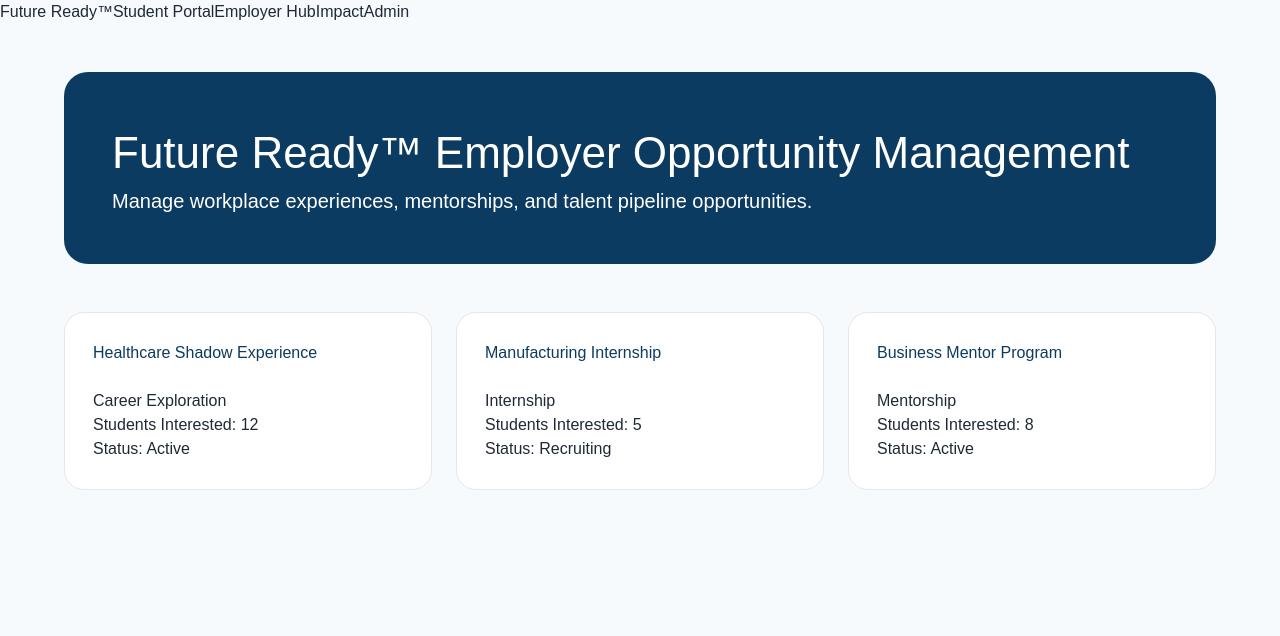
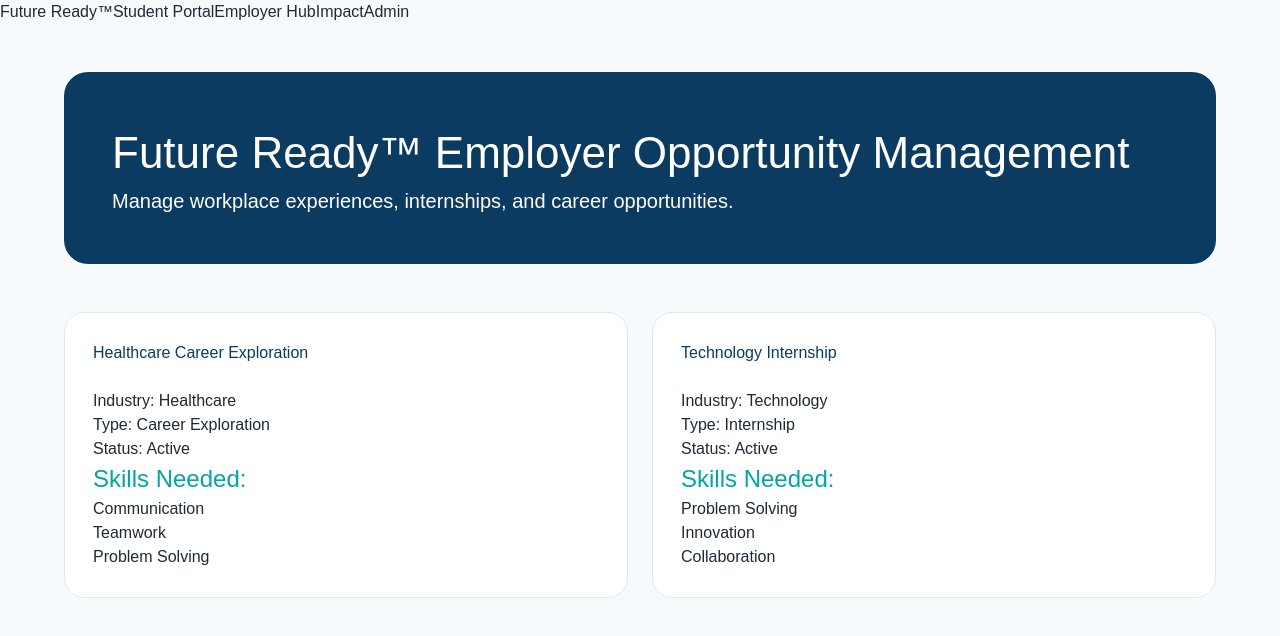
Before and after one commit to Link-Lake-Norman/Build6-, a Next.js app: page /employer-hub/manage-opportunities in a window 1280 px wide. Shown: the top 636 px of the page. Built offline with nearby package versions, Linux system fonts and the light colour scheme.

Commit message:
Connect employer opportunities to shared data

```diff
--- a/app/employer-hub/manage-opportunities/page.tsx
+++ b/app/employer-hub/manage-opportunities/page.tsx
@@ -1,25 +1,8 @@
+"use client";
+
+import { opportunities } from "../../../content/opportunities";
+
 export default function ManageOpportunitiesPage() {
-
-  const opportunities = [
-    {
-      title: "Healthcare Shadow Experience",
-      type: "Career Exploration",
-      students: 12,
-      status: "Active",
-    },
-    {
-      title: "Manufacturing Internship",
-      type: "Internship",
-      students: 5,
-      status: "Recruiting",
-    },
-    {
-      title: "Business Mentor Program",
-      type: "Mentorship",
-      students: 8,
-      status: "Active",
-    },
-  ];
 
   return (
     <main>
@@ -31,8 +14,8 @@ export default function ManageOpportunitiesPage() {
         </h1>
 
         <p>
-          Manage workplace experiences, mentorships,
-          and talent pipeline opportunities.
+          Manage workplace experiences, internships,
+          and career opportunities.
         </p>
 
       </section>
@@ -44,7 +27,7 @@ export default function ManageOpportunitiesPage() {
 
           <article
             className="journey-card"
-            key={opportunity.title}
+            key={opportunity.id}
           >
 
             <h2>
@@ -52,16 +35,26 @@ export default function ManageOpportunitiesPage() {
             </h2>
 
             <p>
-              {opportunity.type}
+              Industry: {opportunity.industry}
             </p>
 
             <p>
-              Students Interested: {opportunity.students}
+              Type: {opportunity.type}
             </p>
 
             <p>
               Status: {opportunity.status}
             </p>
+
+            <h3>
+              Skills Needed:
+            </h3>
+
+            {opportunity.skills.map((skill) => (
+              <p key={skill}>
+                {skill}
+              </p>
+            ))}
 
           </article>
 
```
